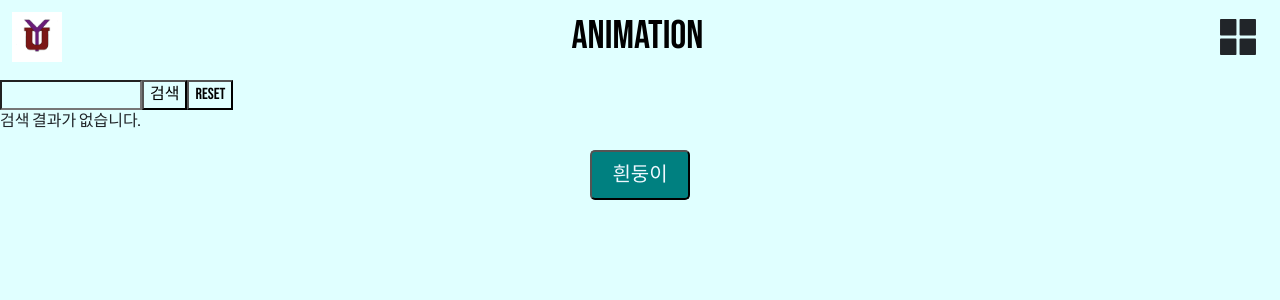
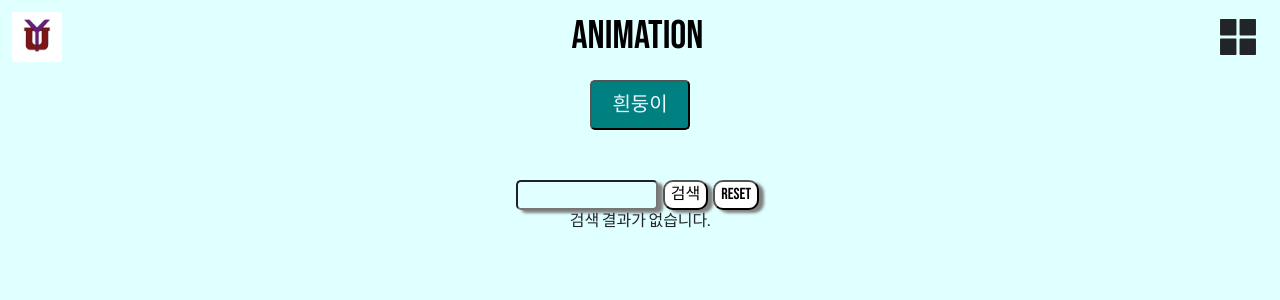
Before and after one commit to Eclipse-K/Animation_Page, a React (Create React App) app: page / in a window 1280 px wide. Shown: the top 300 px of the page. Built offline with nearby package versions, Linux system fonts and the light colour scheme.

Commit message:
Add SearchBar.css

```diff
--- a/src/Components/App.js
+++ b/src/Components/App.js
@@ -15,7 +15,7 @@ function App() {
           <NavDrop />
         </BrowserRouter>
       </div>
-      <Search />
+
       <div className="carbutton">
         <button
           onClick={() => {
@@ -26,6 +26,8 @@ function App() {
         </button>
       </div>
       {show && <Home />}
+
+      <Search />
     </div>
   );
 }
--- /dev/null
+++ b/src/Components/SearchBar.css
@@ -0,0 +1,19 @@
+.searchbar {
+  text-align: center;
+  margin-top: 30px;
+  padding-top: 20px;
+}
+
+.searchbar form input {
+  border-radius: 5px;
+  margin-right: 5px;
+  padding: auto;
+  box-shadow: 5px 3px 3px gray;
+}
+
+.searchbar form button {
+  border-radius: 10px;
+  margin-right: 5px;
+  background-color: white;
+  box-shadow: 5px 3px 3px gray;
+}
--- a/src/Components/SearchBar.js
+++ b/src/Components/SearchBar.js
@@ -1,5 +1,6 @@
 import React, { useState, useEffect } from "react";
 import jsonData from "../api.json";
+import "./SearchBar.css";
 
 function Search() {
   const [data, setData] = useState([]);
@@ -28,7 +29,7 @@ function Search() {
   };
 
   return (
-    <div>
+    <div className="searchbar">
       <form onSubmit={handleFormSubmit}>
         <input type="text" value={searchTerm} onChange={handleSearchChange} />
         <button type="submit">검색</button>
```
